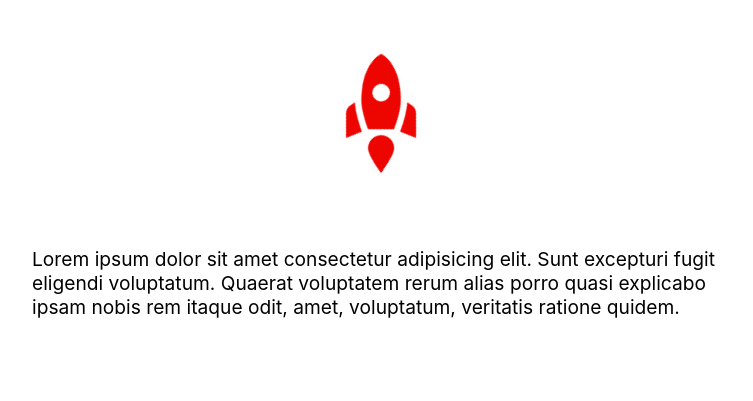
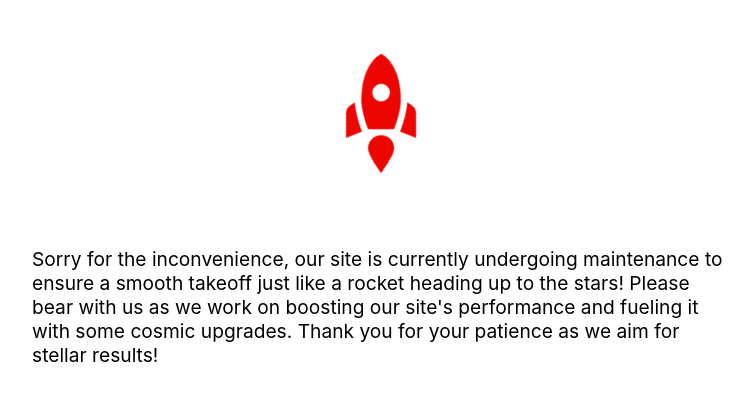
Before and after one commit to DimaAmega/preloaders, a plain HTML site: page evi-maintenance/index.html in a window 1280 px wide. Shown: the part 261-662 px from the top of the page, without its empty margins (258-1011 px from the left). Drawn offline with Linux system fonts and the light colour scheme.

Commit message:
Update index.html

```diff
--- a/evi-maintenance/index.html
+++ b/evi-maintenance/index.html
@@ -89,10 +89,11 @@
       </div>
 
       <p style="font-size: 1.2rem">
-        Lorem ipsum dolor sit amet consectetur adipisicing elit. Sunt excepturi
-        fugit eligendi voluptatum. Quaerat voluptatem rerum alias porro quasi
-        explicabo ipsam nobis rem itaque odit, amet, voluptatum, veritatis
-        ratione quidem.
+        Sorry for the inconvenience, our site is currently undergoing
+        maintenance to ensure a smooth takeoff just like a rocket heading up to
+        the stars! Please bear with us as we work on boosting our site's
+        performance and fueling it with some cosmic upgrades. Thank you for your
+        patience as we aim for stellar results!
       </p>
     </main>
   </body>
```
